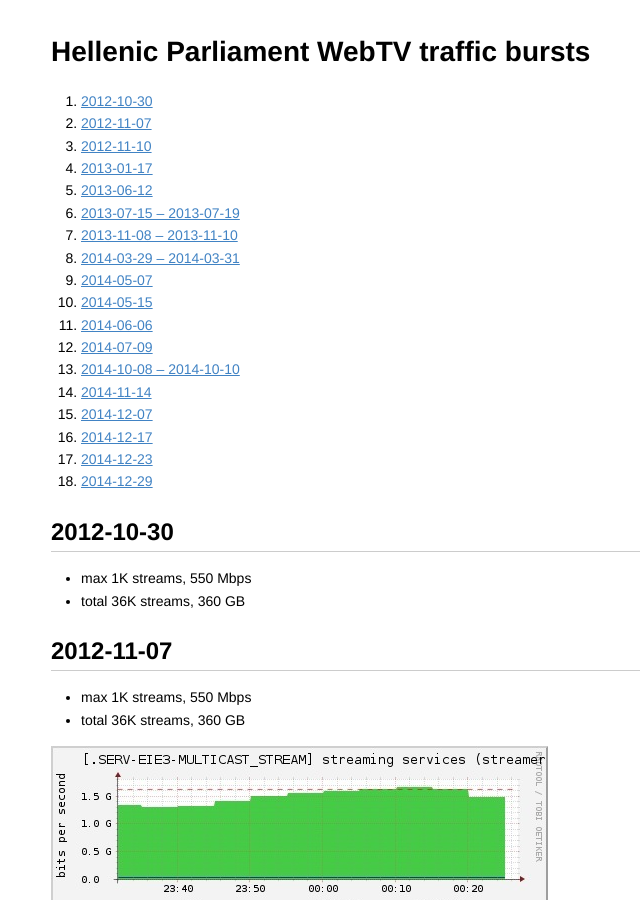
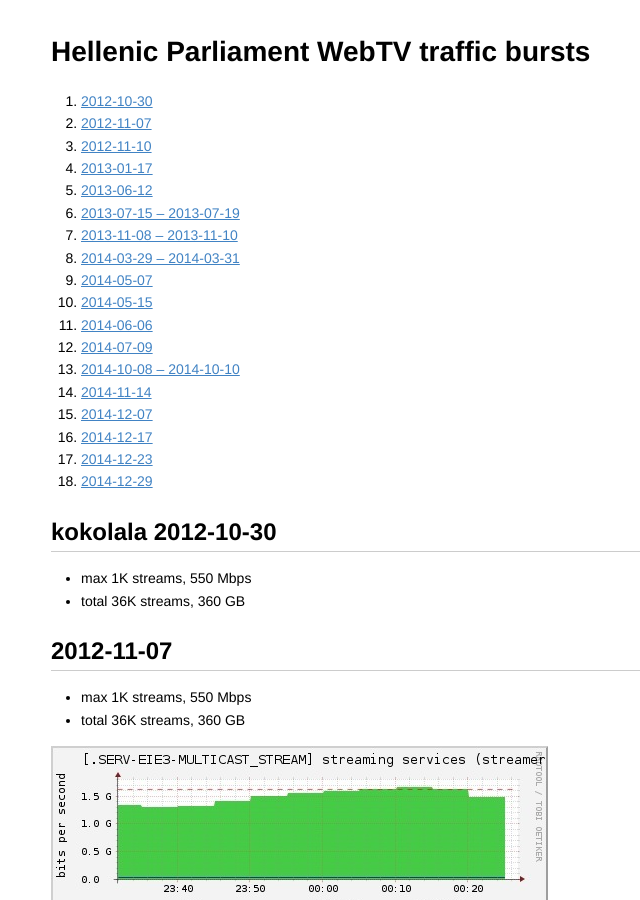
Before and after one commit to zmousm/parltv-bursts, a Jekyll site: the page built from index.md, in a window 1280 px wide and 900 px high. Shown: the whole window, without its empty margins (162-802 px from the left). Built offline with Jekyll 4.4.1, drawn with Linux system fonts in a browser that asks for light colours.

```diff
--- a/index.md
+++ b/index.md
@@ -4,7 +4,7 @@ layout: index
 ---
 # Hellenic Parliament WebTV traffic bursts
 
-1. [2012-10-30](#2012-10-30)
+1. [2012-10-30](#kokolala-2012-10-30)
 1. [2012-11-07](#2012-11-07)
 1. [2012-11-10](#2012-11-10)
 1. [2013-01-17](#2013-01-17)
@@ -23,7 +23,7 @@ layout: index
 1. [2014-12-23](#2014-12-23)
 1. [2014-12-29](#2014-12-29)
 
-## 2012-10-30
+## kokolala 2012-10-30
 * max 1K streams, 550 Mbps
 * total 36K streams, 360 GB
 
```
